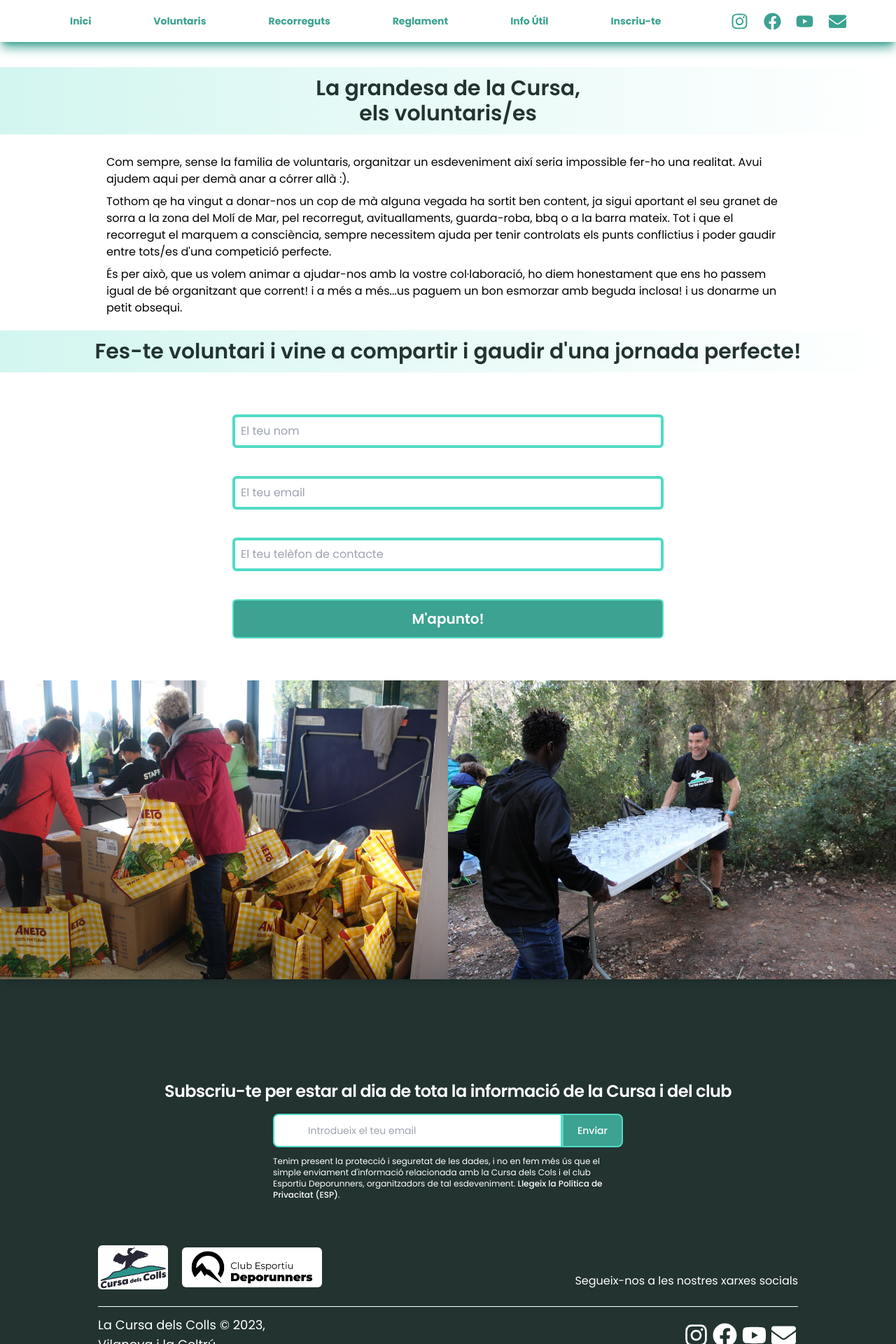
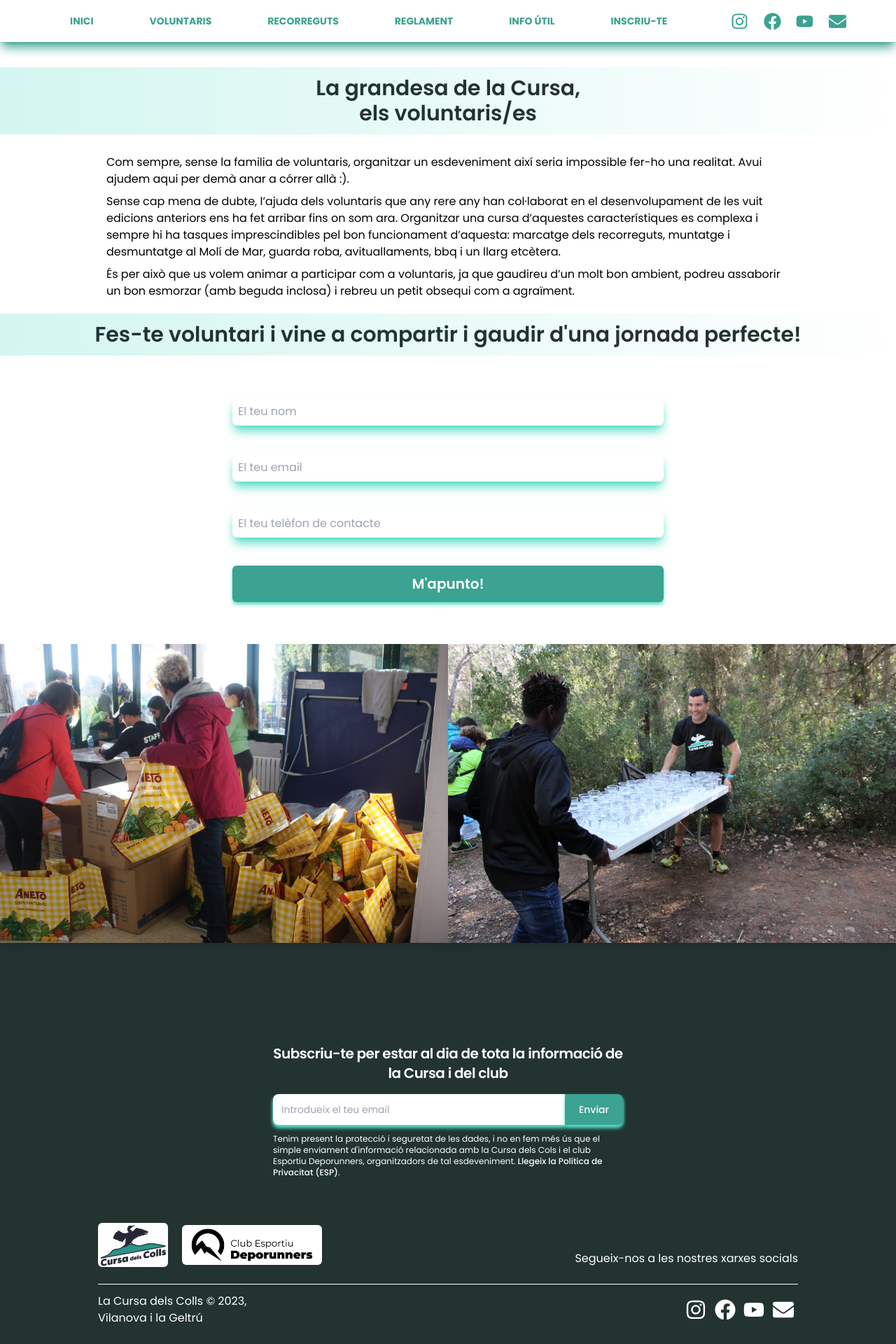
Before and after one commit to jorditosa/cursa_colls, a React (Vite) app: page /voluntariat in a window 1280 px wide. Shown: the top 1920 px of the page at 70% size. Built offline with nearby package versions, Linux system fonts and the light colour scheme.

Commit message:
correccio faltes

```diff
--- a/src/components/Footer.jsx
+++ b/src/components/Footer.jsx
@@ -9,18 +9,18 @@ function Footer() {
       <section className="bg-dark w-full mx-auto px-4">
         <div className="py-8 mx-auto w-full lg:max-w-[1000px] lg:py-16">
             <div className="mx-auto w-full text-center">
-                <h2 className="mb-4 text-xl tracking-tight font-semibold sm:text-2xl">Subscriu-te per estar al dia de tota la informació de la Cursa i del club</h2>
+                <h2 className="mb-4 mx-auto md:w-1/2 text-lg tracking-tight font-semibold lg:text-xl">Subscriu-te per estar al dia de tota la informació de la Cursa i del club</h2>
                 <form action="#">
-                    <div className="items-center mx-auto mb-3 space-y-4 w-full md:w-1/2 sm:flex sm:space-y-0">
-                        <div className="relative w-full">
-                            <label htmlFor="email" className="hidden mb-2 text-sm font-medium dark:text-gray-300">El teu email</label>
-                            <input className="block text-dark p-3 pl-12 w-full text-sm bg-gray-50 rounded-lg border-2 border-secondary sm:rounded-none sm:rounded-l-lg focus:ring-primary-500 focus:border-primary-500 dark:bg-gray-700 dark:border-gray-600 dark:placeholder-gray-400 dark:text-white dark:focus:ring-primary-500 dark:focus:border-primary-500" placeholder="Introdueix el teu email" type="email" id="email"/>
+                    <div className="items-center mx-auto mb-3 w-full md:w-1/2 flex shadow-md shadow-secondary rounded-r-lg rounded-l-lg">
+                        <div className="w-full ">
+                            <label htmlFor="email" className="hidden mb-2 text-sm font-medium text-dark">El teu email</label>
+                            <input className="text-dark p-3 w-full text-sm bg-light  shadow-md shadow-secondary rounded-l-lg focus:ring-primary-500 focus:border-primary-500 dark:bg-gray-700 dark:border-gray-600 dark:placeholder-gray-400 dark:text-white dark:focus:ring-primary-500 dark:focus:border-primary-500" placeholder="Introdueix el teu email" type="email" id="email"/>
                         </div>
                         <div>
-                            <button type="submit" className="py-3 px-5 w-full text-sm font-medium text-center text-light rounded-lg cursor-pointer bg-primary border-2 border-secondary sm:rounded-none sm:rounded-r-lg hover:bg-primary-800">Enviar</button>
+                            <button type="submit" className="py-3 px-5 w-full text-sm font-medium text-center text-light cursor-pointer bg-primary shadow-md shadow-secondary  rounded-r-lg xs:rounded-r-lg hover:bg-secondary/50">Enviar</button>
                         </div>
                     </div>
-                    <div className="mx-auto w-full lg:w-1/2 text-xs md:text-md text-left newsletter-form-footer">Tenim present la protecció i seguretat de les dades, i no en fem més ús que el simple enviament d'informació relacionada amb la Cursa dels Cols i el club Esportiu Deporunners, organitzadors de tal esdeveniment. <Link to="/politicapriv" className="font-medium text-primary-600 dark:text-primary-500 hover:underline">Llegeix la Política de Privacitat (ESP)</Link>.</div>
+                    <div className="mx-auto text-xs md:text-md md:w-1/2 text-left newsletter-form-footer">Tenim present la protecció i seguretat de les dades, i no en fem més ús que el simple enviament d'informació relacionada amb la Cursa dels Cols i el club Esportiu Deporunners, organitzadors de tal esdeveniment. <Link to="/politicapriv" className="font-medium text-primary-600 dark:text-primary-500 hover:underline">Llegeix la Política de Privacitat (ESP)</Link>.</div>
                 </form>
             </div>
         </div>
@@ -33,17 +33,17 @@ function Footer() {
               <img className='bg-light w-[200px] rounded-md cursor-pointer' src={LogoDeporunners} alt="logo Deporunners" />
             </a>
         </div>
-            <p>
+            <p className='hidden lg:block'>
             Segueix-nos a les nostres xarxes socials
             </p>
         </div>
-        <div className='w-full lg:w-[1000px] mx-auto flex flex-col lg:flex-row gap-4 items-center justify-between border-t mt-6 py-3 text-lg text-center lg:text-start'>
+        <div className='w-full lg:w-[1000px] mx-auto flex flex-col lg:flex-row gap-4 items-center justify-between border-t mt-6 py-3 text-md text-center lg:text-start'>
             <h2>La Cursa dels Colls &copy; { new Date().getFullYear() },<br/> Vilanova i la Geltrú</h2>
             <div className='w-1/2 lg:w-1/6 flex justify-around items-end'>
-              <FaInstagram size={35} className='cursor-pointer text-light hover:text-secondary'/>
-              <FaFacebook size={35} className='cursor-pointer text-light hover:text-secondary' />
-              <FaYoutube size={35} className='cursor-pointer text-light hover:text-secondary' />
-              <FaEnvelope size={35} className='cursor-pointer text-light hover:text-secondary' />
+              <FaInstagram size={30} className='cursor-pointer text-light hover:text-secondary'/>
+              <FaFacebook size={30} className='cursor-pointer text-light hover:text-secondary' />
+              <FaYoutube size={30} className='cursor-pointer text-light hover:text-secondary' />
+              <FaEnvelope size={30} className='cursor-pointer text-light hover:text-secondary' />
             </div>
         </div>
     </footer>
--- a/src/components/Layout.jsx
+++ b/src/components/Layout.jsx
@@ -19,7 +19,7 @@ export default function Layout() {
   }, []);
 
   const navList = (
-    <ul className="w-screen h-full lg:px-20 flex flex-col lg:flex-row items-center justify-between gap-y-4 font-Poppins">
+    <ul className="w-screen h-full lg:px-20 flex flex-col lg:flex-row items-center justify-between gap-y-4 font-Poppins uppercase">
         <Link
         className='text-lg lg:text-sm font-bold block py-5 text-primary hover:text-secondary'
         to='/'
--- a/src/pages/Inici.jsx
+++ b/src/pages/Inici.jsx
@@ -4,7 +4,6 @@ import InfoCursa from './InfoCursa'
 import Patrocinadors from './Patrocinadors'
 import Footer from '../components/Footer'
 import  LogoCursa  from '../assets/logo-bgwhite.png'
-import { Link } from 'react-router-dom'
 
 
 function Inici() {
--- a/src/pages/Inscripcions.jsx
+++ b/src/pages/Inscripcions.jsx
@@ -30,7 +30,7 @@ function Inscripcions() {
                   </tr>
                   <tr className="bg-white border-b border-light">
                     <td colSpan="2" className="text-2xl px-6 py-4 text-center">
-                      Periode d'inscripcions:<br/>
+                      Període d'inscripcions:<br/>
                       De l'1 de febrer al 30 de març del 2023
                     </td>
                   </tr>
--- a/src/pages/Recorreguts.jsx
+++ b/src/pages/Recorreguts.jsx
@@ -13,10 +13,10 @@ function recorreguts() {
         </Title>
         <div className="w-full lg:max-w-[1000px] mx-auto pb-20 pt-5 px-3 border-l-8 border-l-curta">
           <p className='py-5'>
-          La Curta té el recorregut ideal per iniciar-se al Trail running o per donar via lliure a la velocitat dels corredors més ràpids. La sortida es realitzarà des de la llotja de pescadors del port de Vilanova. Només començar trobarem la pujada asfaltada a l’Ermita de Sant Cristòfol, creuarem la via i enfilarem les pistes de terra que ens endinsaran al parc dels Colls Miralpeix.
+          La Curta té el recorregut ideal per iniciar-se al Trail running o per donar via lliure a la velocitat dels corredors més ràpids. La sortida es realitzarà des de la platja del far. Només començar trobarem la pujada asfaltada a l’Ermita de Sant Cristòfol, creuarem la via i enfilarem les pistes de terra que ens endinsaran al parc dels Colls Miralpeix.
           </p>
           <p className='py-5'>
-          El recorregut te dues pujades no gaire llargues però si que són exigents si voleu córrer! Hi ha trams de baixada que són tècnics i per tant cal anar en compte. A partir del cinquè quilòmetre vorejarem la costa Vilanovina fins arribar a la línia d’arribada a la platja del Far.
+          El recorregut te dues pujades no gaire llargues però si que són exigents si voleu córrer! Hi ha trams de baixada que són tècnics i per tant cal anar en compte. A partir del cinquè quilòmetre vorejarem la costa Vilanovina fins arribar a la línia d’arribada altra vegada a la platja del far.
           </p>
           <a
           href='https://es.wikiloc.com/rutas-carrera-por-montana/cursa-dels-colls-curta-2019-32486083'
@@ -33,7 +33,7 @@ function recorreguts() {
         </Title>
         <div className="w-full lg:max-w-[1000px] mx-auto pb-20 pt-5 px-3 border-l-8 border-l-llarga">
           <p className='py-5'>
-          Lla Llarga és una prova que consta de gairebé 15 km amb un desnivell aproximat de 500 metres positius. Un autèntic trencacames que puja i baixa els turons que tenim a tocar del mar entre Vilanova i Sitges. La línia de sortida es realitzarà al costat de la llotja del port de pescadors de Vilanova, una sortida ràpida en asfalt que a partir del primer quilòmetre ja busca les pistes de terra que ens endinsen al parc dels Colls Miralpeix.
+          La Llarga és una prova que consta de gairebé 15 km amb un desnivell aproximat de 500 metres positius. Un autèntic trencacames que puja i baixa els turons que tenim a tocar del mar entre Vilanova i Sitges. La línia de sortida es realitzarà al costat de la platja del far de Vilanova, una sortida ràpida en asfalt que a partir del primer quilòmetre ja busca les pistes de terra que ens endinsen al parc dels Colls Miralpeix.
           </p>
           <p className='py-5'>
           A partir del tercer quilòmetre el recorregut és tècnic i exigent i seguirem els corriols de pujada i baixada on ja es fan difícils els avançaments. Destaquem la pujada a Miralpeix com la més exigent, llarga i mítica de la prova, us animem a no defallir! A partir del quilòmetre deu podrem anar gaudint d’un paisatge totalment marítim ja que es voreja fins a l’arribada tota la línia de la costa. L’arribada es realitzarà a la Platja del Far de Sant Cristòfol, un paratge protegit impressionant a tocar de la sorra.
--- a/src/pages/Voluntariat.jsx
+++ b/src/pages/Voluntariat.jsx
@@ -36,10 +36,12 @@ function Voluntariat() {
           Com sempre, sense la familia de voluntaris, organitzar un esdeveniment així seria impossible fer-ho una realitat. Avui ajudem aqui per demà anar a córrer allà :).
           </p>
           <p>
-          Tothom qe ha vingut a donar-nos un cop de mà alguna vegada ha sortit ben content, ja sigui aportant el seu granet de sorra a la zona del Molí de Mar, pel recorregut, avituallaments, guarda-roba, bbq o a la barra mateix. Tot i que el recorregut el marquem a consciència, sempre necessitem ajuda per tenir controlats els punts conflictius i poder gaudir entre tots/es d'una competició perfecte.
+          Sense cap mena de dubte, l’ajuda dels voluntaris que any rere any han col·laborat en el desenvolupament de les vuit edicions anteriors ens ha fet arribar fins on som ara. Organitzar una cursa d’aquestes característiques es complexa i sempre hi ha tasques imprescindibles pel bon funcionament d’aquesta: marcatge dels recorreguts, muntatge i desmuntatge al Molí de Mar, guarda roba, avituallaments, bbq i un llarg etcètera.
           </p>
           <p className="py-2">
-          És per això, que us volem animar a ajudar-nos amb la vostre col·laboració, ho diem honestament que ens ho passem igual de bé organitzant que corrent! i a més a més...us paguem un bon esmorzar amb beguda inclosa! i us donarme un petit obsequi.
+          És per això que us volem animar a participar com a voluntaris, ja que gaudireu d’un molt bon
+          ambient, podreu assaborir un bon esmorzar (amb beguda inclosa) i rebreu un petit obsequi
+          com a agraïment.
           </p>
         </div>
 
@@ -59,7 +61,7 @@ function Voluntariat() {
           name="name"
           placeholder="El teu nom"
           value={nombre}
-          className="p-2 my-5 bg-transparent border-4 border-secondary rounded-md focus:outline-none"
+          className="p-2 my-5 bg-transparent shadow-lg shadow-secondary rounded-md focus:outline-none"
           onChange={(e) => setNombre(e.target.value)}
           />
           <input
@@ -67,7 +69,7 @@ function Voluntariat() {
           name="email"
           placeholder="El teu email"
           value={email}
-          className="p-2 my-5 bg-transparent border-4 border-secondary rounded-md focus:outline-none"
+          className="p-2 my-5 bg-transparent shadow-lg shadow-secondary rounded-md focus:outline-none"
           onChange={(e) => setEmail(e.target.value)}
           />
           <input
@@ -75,14 +77,14 @@ function Voluntariat() {
           name="phone"
           placeholder="El teu telèfon de contacte"
           value={telefono}
-          className="p-2 my-5 bg-transparent border-4 border-secondary rounded-md focus:outline-none"
+          className="p-2 my-5 bg-transparent shadow-lg shadow-secondary rounded-md focus:outline-none"
           onChange={(e) => setTelefono(e.target.value)}
           />
           <input name="_gotcha" className="hidden"/>
 
           <button
           type="submit"
-          className="my-5 bg-primary border-2 border-secondary text-light text-xl first-letter: block px-8 py-3 w-full font-semibold rounded-md"
+          className="my-5 bg-primary shadow-md shadow-secondary hover:bg-secondary/75 text-light text-xl block px-8 py-3 w-full font-semibold rounded-md"
           >
             M'apunto!
           </button>
```
Also changed, not shown: src/pages/InfoCursa.jsx (+8 -8 lines), src/pages/InfoUtil.jsx (+7 -1 lines), src/pages/Reglament.jsx (+4 -6 lines), src/assets/logos/logo_blanc.webp (added), src/assets/logos/logo_negre.webp (added).
